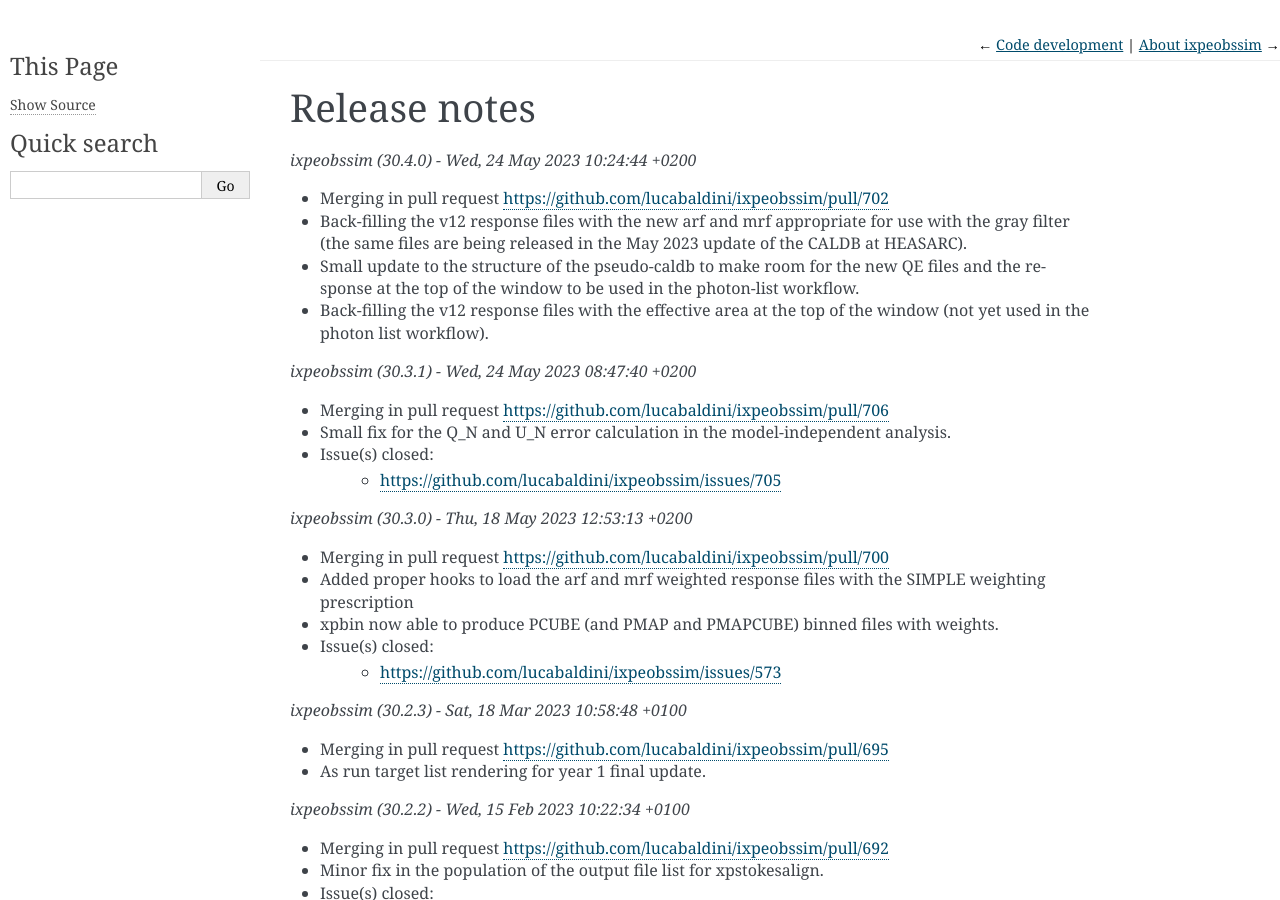
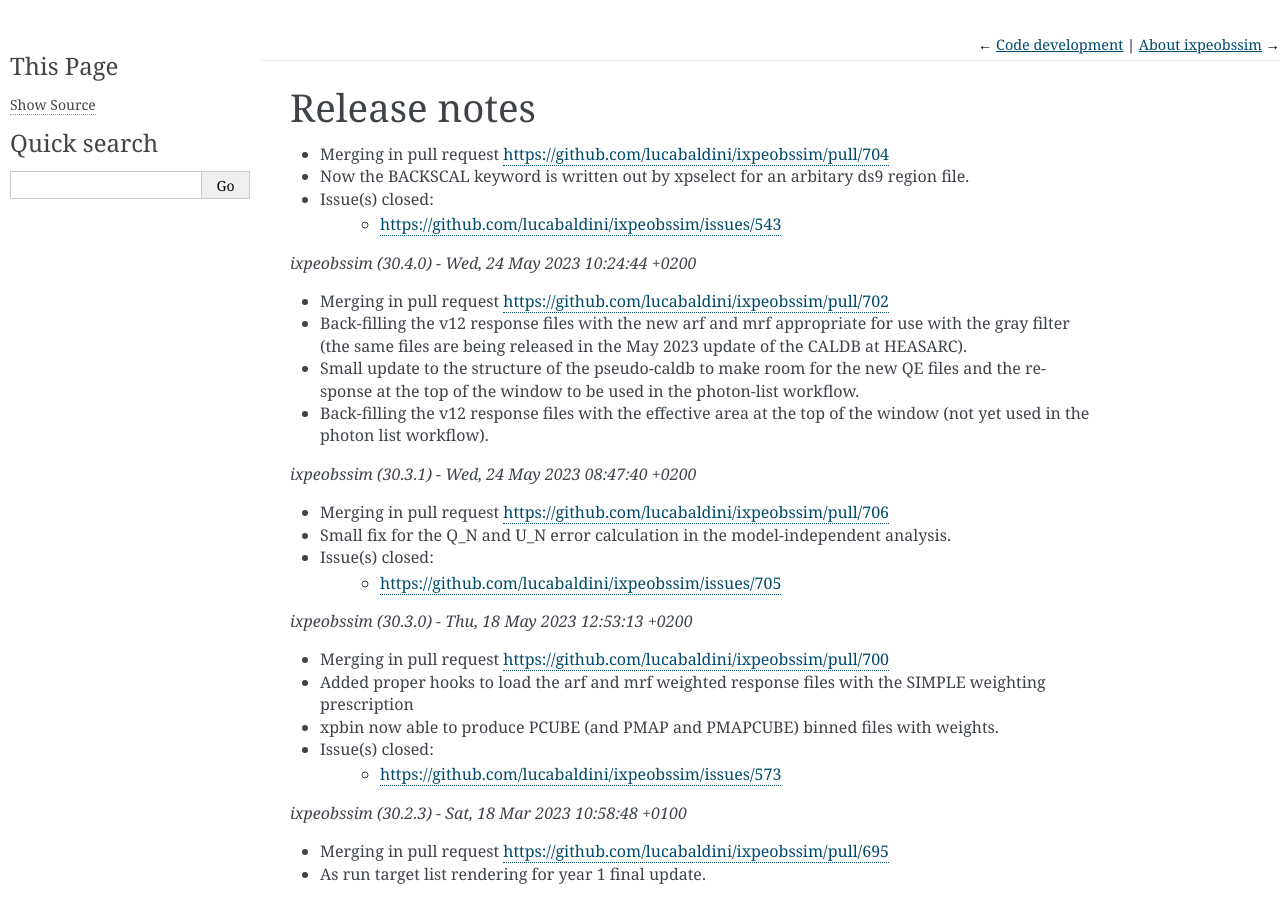
Before and after one commit to lucabaldini/ixpeobssim, a Sphinx documentation site: the page built from docs/release_notes.rst, in a window 1280 px wide and 900 px high. Built offline with Sphinx 7.4.7, drawn with Linux system fonts in a browser that asks for light colours; formulas are drawn with MathJax 3.

Commit message:
Updated release notes.

```diff
--- a/docs/release_notes.rst
+++ b/docs/release_notes.rst
@@ -2,6 +2,13 @@
 
 Release notes
 =============
+
+
+* Merging in pull request https://github.com/lucabaldini/ixpeobssim/pull/704
+* Now the BACKSCAL keyword is written out by xpselect for an arbitary ds9
+  region file.
+* Issue(s) closed:
+      * https://github.com/lucabaldini/ixpeobssim/issues/543
 
 
 *ixpeobssim (30.4.0) - Wed, 24 May 2023 10:24:44 +0200*
```
